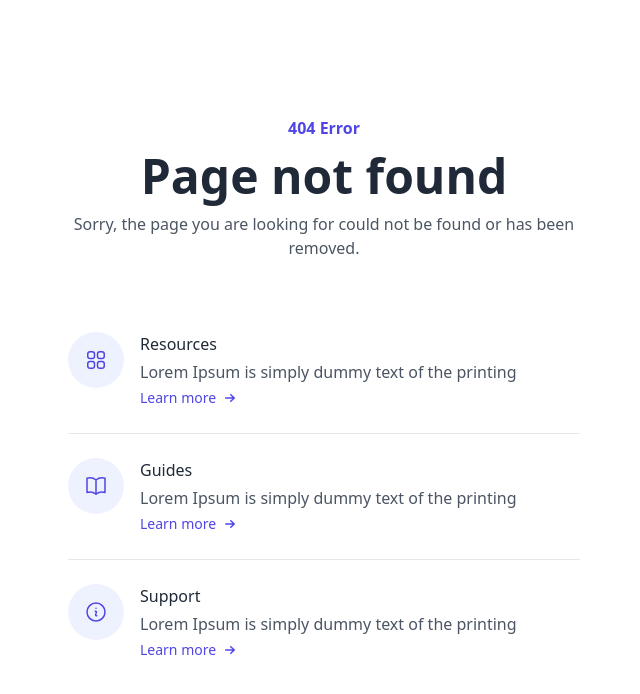
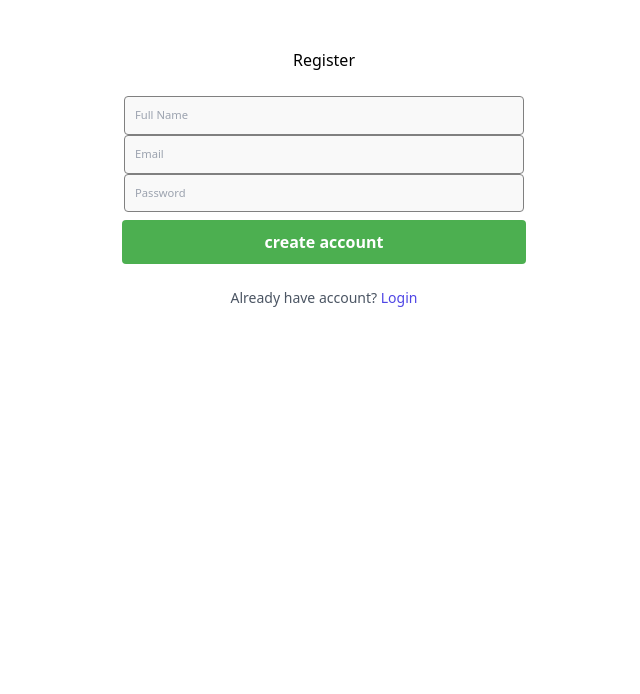
Before and after one commit to ady243/ia-integration, a React (Vite) app in the folder client/: page /register in a window 1280 px wide. Shown: the top 694 px of the page, without its empty margins (316-956 px from the left). Built offline with nearby package versions, Linux system fonts and the light colour scheme; no server answers.

Commit message:
register page

```diff
--- a/client/src/AllRoutesConfig/RouteConfig.jsx
+++ b/client/src/AllRoutesConfig/RouteConfig.jsx
@@ -2,16 +2,17 @@ import React from 'react';
 import { BrowserRouter, Routes, Route } from 'react-router-dom';
 import PrivateRouter from './PrivateRouter';
 import LoginPage from '../pages/LoginPage';
+import RegisterPage from '../pages/RegisterPage';
 import HomePage from '../pages/HomePage';
 import NotFoundPage from '../pages/Not-FoundPage';
-import ChatBot from '../pages/ChatBotPage';
+
 
 const RoutesConfig = () => {
     return (
         <BrowserRouter>
             <Routes>
                 <Route path="/login" element={<LoginPage />} />
-                <Route path="/chat" element={<ChatBot />} />
+                <Route path="/register" element={<RegisterPage />} />
                 <Route path="/" element={
                     <PrivateRouter>
                         <HomePage />
--- a/client/src/pages/Register.jsx
+++ /dev/null
@@ -1,44 +0,0 @@
-import React, { useState } from "react";
-
-const Register = () => {
-    const [fullName,setFullName] = useState('');
-    const [email,setEmail] = useState('');
-    const [password,setPassword] = useState('');
-    const [error, setError ] = useState(null);
-
-    const handleSubmit = async (e) => {
-        e.preventDefault();
-        try {
-            const response = await fetch('http://localhost:4000/api/users/register', {
-                method: 'POST',
-                headers: {
-                    'Content-Type': 'application/json',
-                },
-                body: JSON.stringify({ fullName, email, password }),
-            });
-            if (!response.ok) {
-                const data = await response.json();
-                throw new Error(data.message);
-            }
-        } catch (error) {
-            setError(error.message);
-        }
-    };
-
-    return (
-        <form onSubmit={handleSubmit}>
-            {error && <div> {error} </div>}
-            <input type="test" value={fullName} onChange={(e) => setFullName(e.target.value)}
-                   placeholder="fullname" required
-            />
-            <input type="email" value={email} onChange={(e) => setEmail(e.target.value)}
-                   placeholder="email" required
-            />
-            <input type="password" value={password} onChange={(e) => setPassword(e.target.value)}
-                   placeholder="password" required
-            />
-            <button type="submit">Sign Up</button>
-        </form>
-    )
-}
-export default Register;
--- /dev/null
+++ b/client/src/pages/RegisterPage.jsx
@@ -0,0 +1,102 @@
+
+import React, {useState, useContext} from 'react';
+import FormBuilder from '../components/FormBuilder';
+import { HookContext } from '../hook/HookProvider';
+import { useNavigate } from 'react-router-dom';
+import ChatBot from './ChatBotPage';
+
+
+const RegisterPage = () => {
+
+    const [email, setEmail] = useState('');
+    const [fullName, setFullName] = useState('');
+    const [password, setPassword] = useState('');
+    const { register } = useContext(HookContext);
+    const navigate = useNavigate();
+
+
+
+    const inputStyle = {
+        width: '400px',
+        padding: '10px',
+        fontSize: '0.7rem',
+        borderRadius: '4px',
+        backgroundColor: '#f9f9f9',
+        color: '#444',
+        display: 'flex',
+        marginBottom: '30px',
+        border: '1px solid gray',
+        margin: 'auto',
+    };
+
+    const buttonRegister = {
+        width: '90%',
+        backgroundColor: '#4CAF50',
+        color: 'white',
+        padding: '10px 20px',
+        margin: '8px 0',
+        borderRadius: '4px',
+        cursor: 'pointer',
+    };
+
+    const fields = [
+
+        {
+            type: 'text',
+            name: 'fullName',
+            placeholder: 'Full Name',
+            required: true,
+            value: fullName,
+            onChange: (e) => setFullName(e.target.value),
+            style: inputStyle
+        },
+        {
+            type: 'email',
+            name: 'email',
+            placeholder: 'Email',
+            required: true,
+            value: email,
+            onChange: (e) => setEmail(e.target.value),
+            style: inputStyle
+        },
+        {
+            type: 'password',
+            name: 'password',
+            placeholder: 'Password',
+            required: true,
+            value: password,
+            onChange: (e) => setPassword(e.target.value),
+            style: inputStyle
+        },
+        {
+            type: 'button',
+            label: 'create account',
+            onClick: async () => {
+                try {
+                    await register(email, password, fullName);
+                    navigate('/login');
+                } catch (error) {
+                    console.error(error);
+                }
+            },
+            style: buttonRegister
+        }
+    ];
+
+    return (
+        <>
+        <div className='text-center mt-12'>
+            <h1>Register</h1>
+        <div className="bg-white rounded px-8 pt-6 pb-8 mb-4 max-w-lg mx-auto">
+          <FormBuilder fields={fields} />
+            <p className="text-sm text-gray-600 mt-4">
+          Already have account? <a href="/login" className="text-indigo-600 hover:text-indigo-700">Login</a>
+            </p>
+        </div>
+
+        </div>
+        </>
+
+    )
+}
+export default RegisterPage;
```
